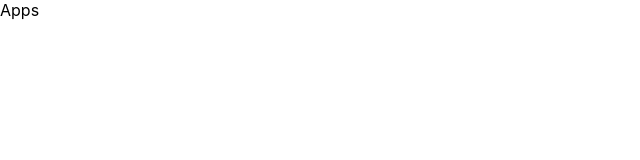
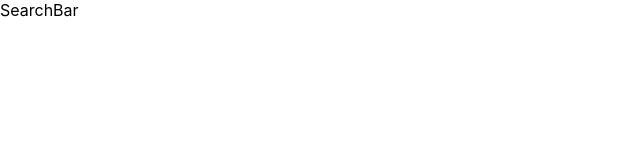
Before and after one commit to devpato/react-image-searcher, a React (Create React App) app: page / in a window 1280 px wide. Shown: the top 160 px of the page, without its empty margins (0-640 px from the left). Built offline with nearby package versions, Linux system fonts and the light colour scheme.

Commit message:
serach bar component created

```diff
--- a/src/components/App.js
+++ b/src/components/App.js
@@ -1,8 +1,13 @@
 import React, { Component } from "react";
+import SearchBar from "./SearchBar";
 
 class App extends Component {
   render() {
-    return <div className="App">Apps</div>;
+    return (
+      <div>
+        <SearchBar />
+      </div>
+    );
   }
 }
 
--- /dev/null
+++ b/src/components/SearchBar.js
@@ -0,0 +1,9 @@
+import React, { Component } from "react";
+
+class SearchBar extends React.Component {
+  render() {
+    return <div> SearchBar</div>;
+  }
+}
+
+export default SearchBar;
```
